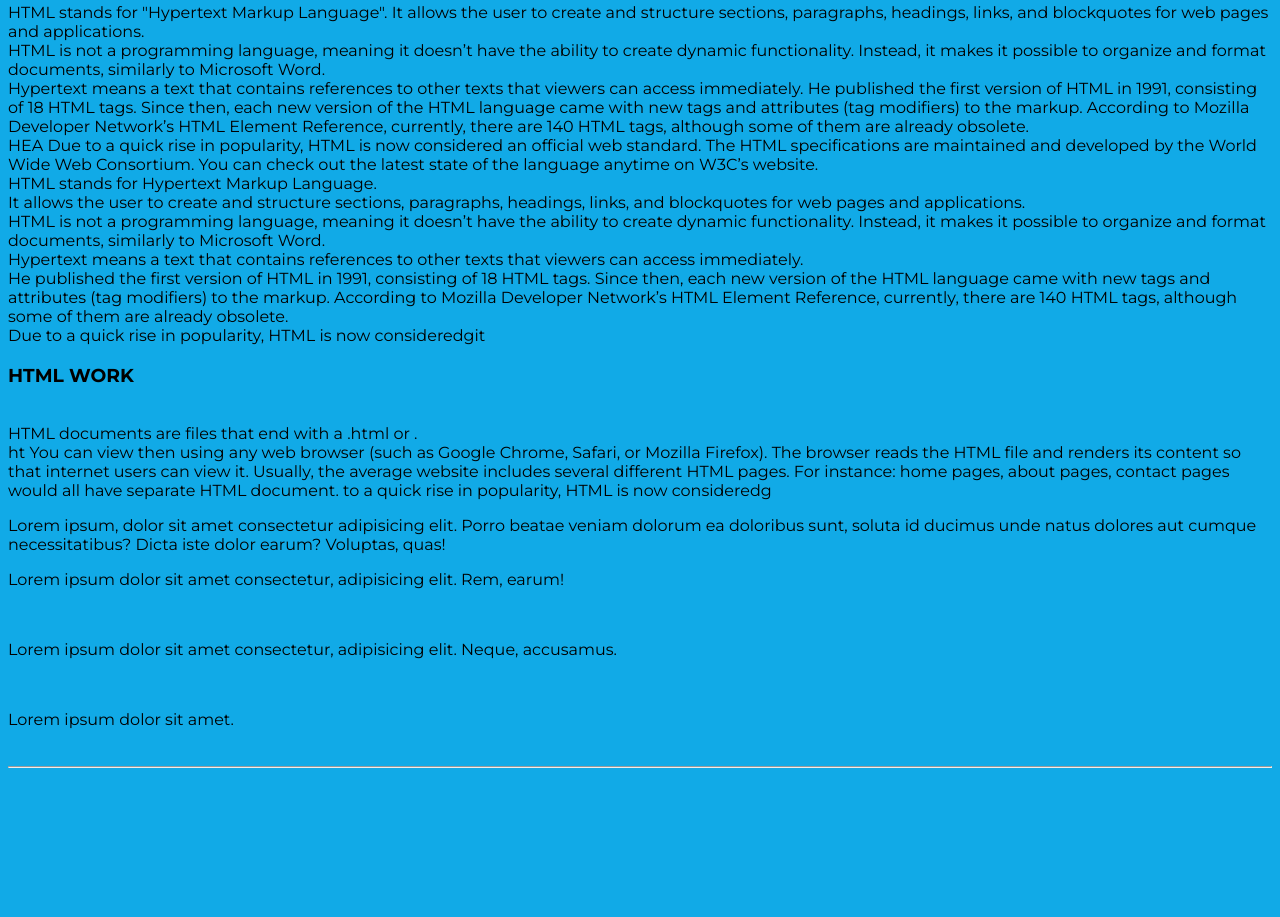
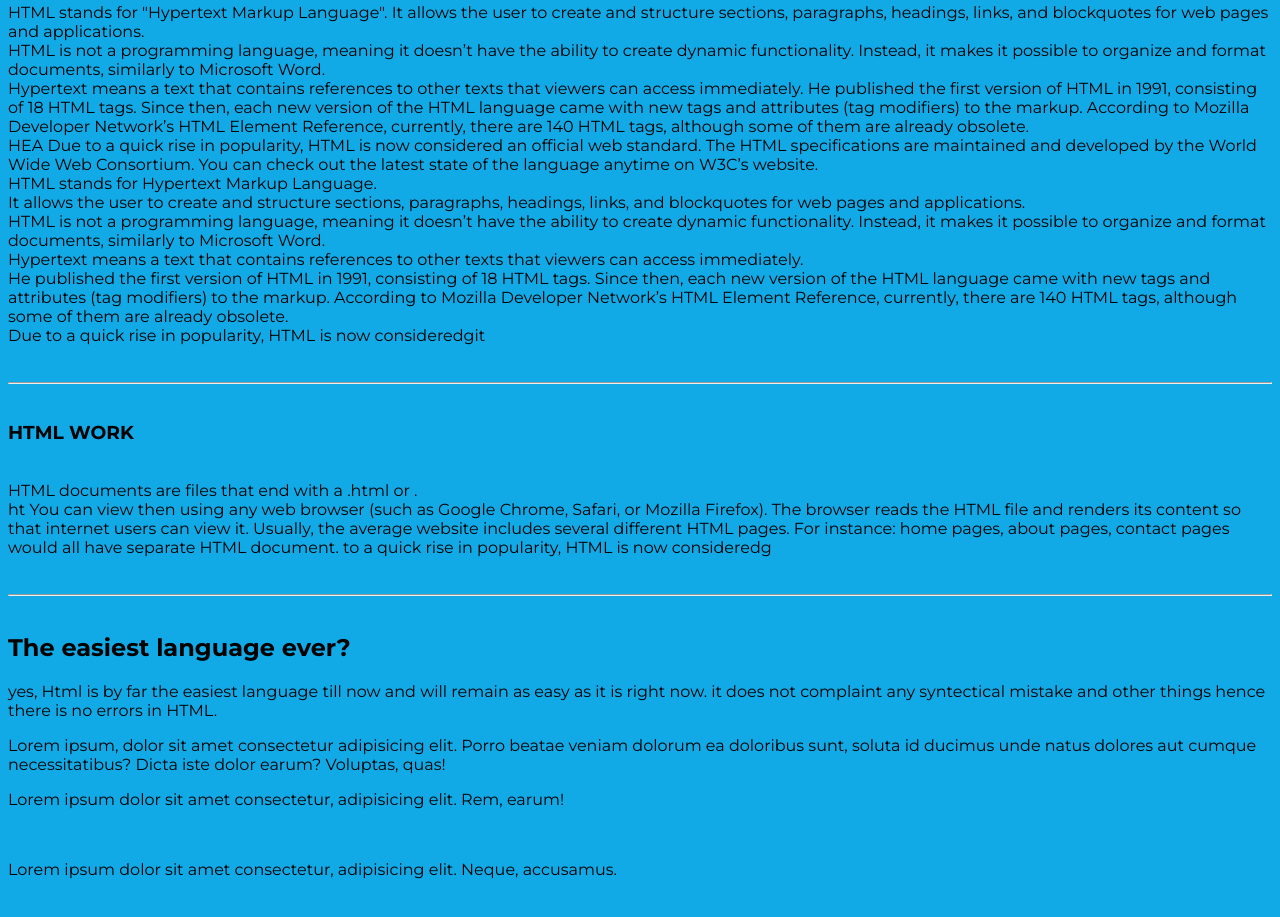
Before and after one commit to imshubhampatel/Bt-Hacktoberfest, a plain HTML site: page blogfirst.html in a window 1280 px wide. Shown: the part 247-1164 px from the top of the page. Before the commit the page ends 1052 px from the top, so only its background shows below. Drawn offline with Linux system fonts and the light colour scheme.

Commit message:
modified: blogfirst.html

```diff
--- a/blogfirst.html
+++ b/blogfirst.html
@@ -4,6 +4,7 @@
     <meta charset="UTF-8">
     <meta name="viewport" content="width=device-width, initial-scale=1.0">
     <link rel="stylesheet" href="css/style.css">
+    <link rel="stylesheet" href="css/blogfirst.css">
     <title>HTML | Section</title>
 </head>
 <style>
@@ -31,6 +32,7 @@
         According to Mozilla Developer Network’s HTML Element Reference, currently, there are 140 HTML tags, although some of them are already obsolete. <br>
         Due to a quick rise in popularity, HTML is now consideredgit
 
+        <hr>
         <h3>HTML WORK</h3>
         <br>
         HTML documents are files that end with a .html or .<br>ht You can view then using any web browser (such as Google Chrome, Safari, or Mozilla Firefox). The browser reads the HTML file and renders its content so that internet users can view it.
@@ -38,6 +40,11 @@
 to a quick rise in popularity, HTML is now consideredg</p>
 
     </div>
+    <hr>
+    <h2>The easiest language ever?</h2>
+    <p>
+        yes, <string>Html</strong> is by far the easiest language till now and will remain as easy as it is right now. it does not complaint any syntectical mistake and other things hence there is no errors in HTML.
+    </p>
     <p>Lorem ipsum, dolor sit amet consectetur adipisicing elit. Porro beatae veniam dolorum ea doloribus sunt, soluta id ducimus unde natus dolores aut cumque necessitatibus? Dicta iste dolor earum? Voluptas, quas!
         <p>Lorem ipsum dolor sit amet consectetur, adipisicing elit. Rem, earum!</p><br>
         <p>Lorem ipsum dolor sit amet consectetur, adipisicing elit. Neque, accusamus.</p><br>
```
Also changed, not shown: blogthird.html (+1 -1 lines).
